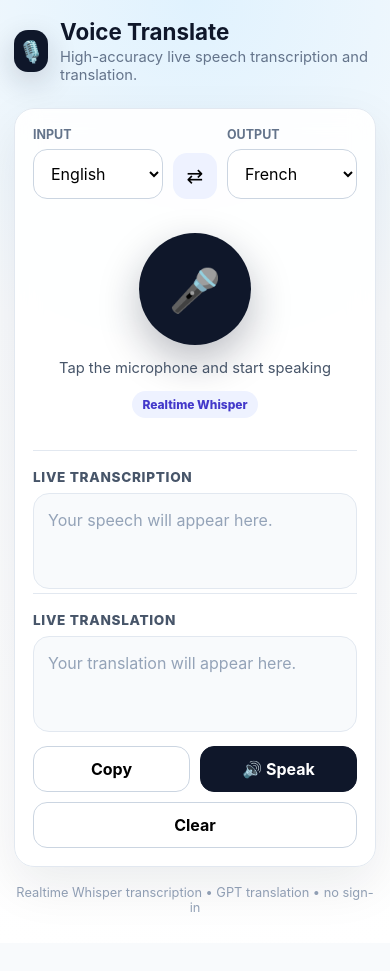
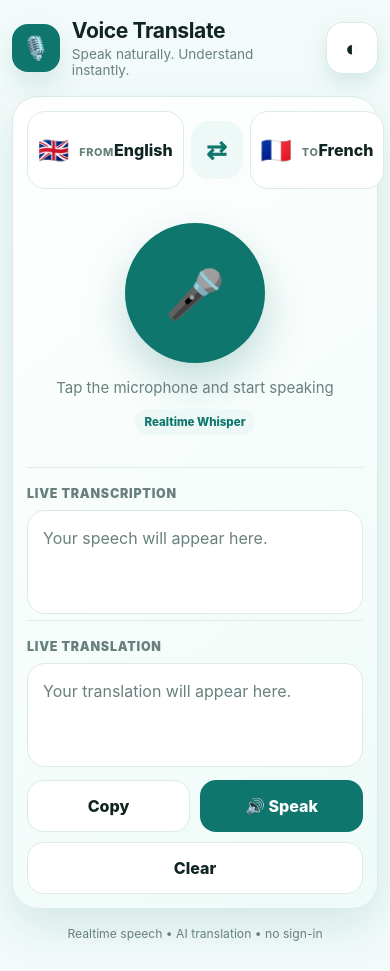
Before and after one commit to Biswa-MetaInsights/voice-translate-pwa, a website built with Vite: page index.html in a window 390 px wide. Before the commit the page ends 943 px from the top, so only its background shows below. Built offline with nearby package versions, Linux system fonts and the light colour scheme.

Commit message:
Redesign mobile language and theme experience

```diff
--- a/index.html
+++ b/index.html
@@ -1,91 +1,88 @@
 <!doctype html>
-<html lang="en">
+<html lang="en" data-theme="calm">
 <head>
   <meta charset="UTF-8" />
   <meta name="viewport" content="width=device-width, initial-scale=1.0, viewport-fit=cover" />
-  <meta name="theme-color" content="#0f172a" />
+  <meta name="theme-color" content="#f3fbfa" />
   <meta name="apple-mobile-web-app-capable" content="yes" />
   <meta name="apple-mobile-web-app-status-bar-style" content="default" />
   <meta name="apple-mobile-web-app-title" content="Voice Translate" />
   <link rel="manifest" href="/manifest.webmanifest" />
   <title>Voice Translate</title>
   <style>
-    :root{font-family:Inter,ui-sans-serif,system-ui,-apple-system,BlinkMacSystemFont,"Segoe UI",sans-serif;color:#0f172a;background:#f8fafc}
+    :root{
+      font-family:Inter,ui-sans-serif,system-ui,-apple-system,BlinkMacSystemFont,"Segoe UI",sans-serif;
+      --bg:#f3fbfa;--surface:#ffffff;--surface2:#eef8f6;--text:#102522;--muted:#68817d;
+      --line:#dcebe8;--accent:#0f766e;--accent2:#2dd4bf;--accentText:#fff;--shadow:rgba(15,118,110,.14);
+      --micShadow:rgba(15,118,110,.24);--radius:26px;--hero:linear-gradient(145deg,#ffffff 0%,#eefbf8 100%);
+    }
+    html[data-theme="electric"]{--bg:#061017;--surface:#0d1a22;--surface2:#112631;--text:#f7fbff;--muted:#8faab6;--line:#203642;--accent:#00e5ff;--accent2:#b7ff3c;--accentText:#001016;--shadow:rgba(0,229,255,.14);--micShadow:rgba(0,229,255,.32);--hero:linear-gradient(145deg,#0c1820 0%,#07232a 100%)}
+    html[data-theme="sport"]{--bg:#fff7f0;--surface:#ffffff;--surface2:#fff0e6;--text:#26130b;--muted:#886a5b;--line:#f0ddd2;--accent:#f04a23;--accent2:#ffb000;--accentText:#fff;--shadow:rgba(240,74,35,.14);--micShadow:rgba(240,74,35,.28);--radius:18px;--hero:linear-gradient(135deg,#fff 0%,#fff0e3 100%)}
+    html[data-theme="professional"]{--bg:#f3f6fa;--surface:#ffffff;--surface2:#eef2f7;--text:#14213d;--muted:#66758a;--line:#dce3ec;--accent:#1f4b8f;--accent2:#5c7cba;--accentText:#fff;--shadow:rgba(31,75,143,.12);--micShadow:rgba(31,75,143,.24);--radius:16px;--hero:linear-gradient(145deg,#fff 0%,#f2f6fb 100%)}
+    html[data-theme="elegant"]{--bg:#f8f4ed;--surface:#fffdf9;--surface2:#f1ebe1;--text:#251f19;--muted:#7d7164;--line:#e6ddd2;--accent:#7c5b3e;--accent2:#c7a46a;--accentText:#fff;--shadow:rgba(70,51,34,.12);--micShadow:rgba(124,91,62,.24);--radius:30px;--hero:linear-gradient(145deg,#fffdf9 0%,#f3eadc 100%)}
     *{box-sizing:border-box}
-    body{margin:0;min-height:100vh;background:radial-gradient(circle at top,#e0f2fe 0,#f8fafc 38%,#fff 100%)}
-    button,select{font:inherit}
-    .app{max-width:680px;margin:auto;min-height:100vh;padding:24px 18px 36px}
-    .brand{display:flex;align-items:center;gap:12px;margin-bottom:24px}
-    .logo{width:42px;height:42px;border-radius:14px;background:#0f172a;color:#fff;display:grid;place-items:center;font-size:21px;box-shadow:0 10px 30px rgba(15,23,42,.18)}
-    h1{font-size:1.4rem;margin:0}
-    .sub{margin:3px 0 0;color:#64748b;font-size:.92rem}
-    .card{background:rgba(255,255,255,.9);backdrop-filter:blur(12px);border:1px solid #e2e8f0;border-radius:24px;padding:18px;box-shadow:0 18px 50px rgba(15,23,42,.08)}
-    .langs{display:grid;grid-template-columns:1fr 48px 1fr;gap:10px;align-items:end}
-    .label{font-size:.78rem;color:#64748b;margin-bottom:7px;font-weight:700}
-    select{width:100%;padding:13px;border:1px solid #cbd5e1;border-radius:14px;background:#fff}
-    .swap{height:46px;border:0;border-radius:14px;background:#eef2ff;font-size:20px;cursor:pointer}
-    .micWrap{text-align:center;padding:34px 0 28px}
-    .mic{width:112px;height:112px;border-radius:50%;border:0;background:#0f172a;color:#fff;font-size:42px;cursor:pointer;box-shadow:0 16px 40px rgba(15,23,42,.28);transition:.2s}
-    .mic.listening{background:#dc2626;transform:scale(1.04);box-shadow:0 0 0 12px rgba(220,38,38,.12),0 16px 40px rgba(220,38,38,.25);animation:pulse 1.7s infinite}
-    @keyframes pulse{0%,100%{box-shadow:0 0 0 8px rgba(220,38,38,.10),0 16px 40px rgba(220,38,38,.25)}50%{box-shadow:0 0 0 16px rgba(220,38,38,.05),0 16px 40px rgba(220,38,38,.25)}}
-    .status{margin-top:14px;color:#475569;font-size:.92rem;min-height:22px}
-    .liveDot{display:inline-block;width:8px;height:8px;border-radius:50%;background:#dc2626;margin-right:6px;vertical-align:1px}
-    .engine{display:inline-flex;align-items:center;gap:6px;margin-top:10px;padding:6px 10px;border-radius:999px;background:#eef2ff;color:#4338ca;font-size:.75rem;font-weight:800}
-    .panel{border-top:1px solid #e2e8f0;padding-top:18px;margin-top:4px}
-    .sectionTitle{display:flex;justify-content:space-between;align-items:center;font-size:.85rem;font-weight:800;color:#475569;text-transform:uppercase;letter-spacing:.05em}
-    .smallStatus{font-size:.72rem;font-weight:700;text-transform:none;letter-spacing:0;color:#94a3b8}
-    .textBox{min-height:96px;background:#f8fafc;border:1px solid #e2e8f0;border-radius:16px;padding:14px;margin-top:8px;line-height:1.55;color:#0f172a;white-space:pre-wrap}
-    .placeholder{color:#94a3b8}
-    .actions{display:grid;grid-template-columns:repeat(3,1fr);gap:10px;margin-top:14px}
-    .btn{border:1px solid #cbd5e1;background:#fff;border-radius:14px;padding:12px 9px;font-weight:700;cursor:pointer}
-    .btn.primary{background:#0f172a;color:#fff;border-color:#0f172a}
-    .btn:disabled{opacity:.45;cursor:not-allowed}
-    .hint{text-align:center;color:#94a3b8;font-size:.8rem;margin-top:18px}
-    @media(max-width:520px){.app{padding:18px 14px 28px}.card{border-radius:20px}.langs{grid-template-columns:1fr 44px 1fr}.actions{grid-template-columns:1fr 1fr}.btn:last-child{grid-column:1/-1}}
+    body{margin:0;min-height:100vh;background:var(--bg);color:var(--text);transition:background .2s,color .2s}
+    button,input{font:inherit}
+    button{-webkit-tap-highlight-color:transparent}
+    .app{max-width:720px;margin:auto;min-height:100vh;padding:max(18px,env(safe-area-inset-top)) 16px max(30px,env(safe-area-inset-bottom))}
+    .topbar{display:flex;align-items:center;justify-content:space-between;gap:12px;margin-bottom:18px}
+    .brand{display:flex;align-items:center;gap:12px}
+    .logo{width:48px;height:48px;border-radius:16px;background:var(--accent);color:var(--accentText);display:grid;place-items:center;font-size:23px;box-shadow:0 12px 28px var(--shadow)}
+    h1{font-size:1.32rem;margin:0;letter-spacing:-.02em}
+    .sub{margin:3px 0 0;color:var(--muted);font-size:.85rem}
+    .themeBtn{min-width:52px;height:52px;border:1px solid var(--line);border-radius:17px;background:var(--surface);color:var(--text);font-size:22px;box-shadow:0 8px 20px var(--shadow)}
+    .card{background:var(--hero);border:1px solid var(--line);border-radius:var(--radius);padding:18px;box-shadow:0 18px 46px var(--shadow)}
+    .languageRow{display:grid;grid-template-columns:1fr 58px 1fr;gap:10px;align-items:center}
+    .langBtn{min-height:74px;text-align:left;border:1px solid var(--line);border-radius:18px;background:var(--surface);color:var(--text);padding:11px 13px;display:flex;align-items:center;gap:10px}
+    .flag{font-size:25px;line-height:1}.langMeta{min-width:0}.langLabel{font-size:.68rem;color:var(--muted);font-weight:800;letter-spacing:.06em}.langName{margin-top:3px;font-size:1rem;font-weight:850;white-space:nowrap;overflow:hidden;text-overflow:ellipsis}
+    .swap{width:58px;height:58px;border:0;border-radius:18px;background:var(--surface2);color:var(--accent);font-size:25px;font-weight:900}
+    .micWrap{text-align:center;padding:34px 0 26px}
+    .mic{width:132px;height:132px;border-radius:50%;border:0;background:var(--accent);color:var(--accentText);font-size:48px;box-shadow:0 18px 42px var(--micShadow);transition:.2s}
+    .mic:active{transform:scale(.96)}
+    .mic.listening{background:#e53935;animation:pulse 1.65s infinite}
+    @keyframes pulse{0%,100%{box-shadow:0 0 0 8px rgba(229,57,53,.10),0 18px 42px rgba(229,57,53,.24)}50%{box-shadow:0 0 0 18px rgba(229,57,53,.04),0 18px 42px rgba(229,57,53,.24)}}
+    .status{margin-top:15px;color:var(--muted);font-size:.94rem;min-height:22px}
+    .liveDot{display:inline-block;width:8px;height:8px;border-radius:50%;background:#e53935;margin-right:6px}
+    .engine{display:inline-flex;margin-top:9px;padding:6px 10px;border-radius:999px;background:var(--surface2);color:var(--accent);font-size:.72rem;font-weight:850}
+    .panel{border-top:1px solid var(--line);padding-top:18px;margin-top:6px}
+    .sectionTitle{display:flex;justify-content:space-between;align-items:center;color:var(--muted);font-size:.78rem;font-weight:900;letter-spacing:.06em;text-transform:uppercase}
+    .smallStatus{text-transform:none;letter-spacing:0;font-size:.72rem}
+    .textBox{min-height:104px;background:var(--surface);border:1px solid var(--line);border-radius:18px;padding:15px;margin-top:9px;line-height:1.55;color:var(--text);white-space:pre-wrap}
+    .placeholder{color:var(--muted)}
+    .actions{display:grid;grid-template-columns:repeat(3,1fr);gap:10px;margin-top:13px}
+    .btn{min-height:52px;border:1px solid var(--line);background:var(--surface);color:var(--text);border-radius:16px;font-weight:850}
+    .btn.primary{background:var(--accent);color:var(--accentText);border-color:transparent}
+    .hint{text-align:center;color:var(--muted);font-size:.76rem;margin-top:17px}
+    .sheetBackdrop{position:fixed;inset:0;background:rgba(0,0,0,.35);display:none;align-items:flex-end;z-index:30}
+    .sheetBackdrop.open{display:flex}
+    .sheet{width:100%;max-width:720px;margin:0 auto;background:var(--bg);color:var(--text);border-radius:28px 28px 0 0;padding:14px 14px max(22px,env(safe-area-inset-bottom));max-height:88vh;overflow:auto;box-shadow:0 -20px 50px rgba(0,0,0,.18)}
+    .sheetHandle{width:44px;height:5px;border-radius:10px;background:var(--line);margin:0 auto 14px}
+    .sheetHead{display:flex;align-items:center;justify-content:space-between;gap:10px}.sheetHead h2{font-size:1.15rem;margin:0}.closeBtn{width:46px;height:46px;border:0;border-radius:15px;background:var(--surface2);color:var(--text);font-size:22px}
+    .search{width:100%;height:52px;border:1px solid var(--line);border-radius:16px;background:var(--surface);color:var(--text);padding:0 15px;margin:14px 0;font-size:16px;outline:none}
+    .groupTitle{margin:17px 2px 8px;color:var(--muted);font-size:.74rem;font-weight:900;text-transform:uppercase;letter-spacing:.07em}
+    .langList{display:grid;gap:8px}
+    .langItem{display:grid;grid-template-columns:42px 1fr 48px;align-items:center;gap:8px;min-height:58px;border:1px solid var(--line);border-radius:16px;background:var(--surface);padding:6px 7px 6px 12px}
+    .langItemMain{border:0;background:transparent;color:var(--text);text-align:left;font-weight:820;padding:10px 0}
+    .starBtn{width:44px;height:44px;border:0;border-radius:13px;background:var(--surface2);color:var(--muted);font-size:20px}.starBtn.active{color:#e0a400}
+    .themeGrid{display:grid;grid-template-columns:1fr 1fr;gap:10px;margin-top:14px}.themeChoice{min-height:76px;border:1px solid var(--line);border-radius:18px;background:var(--surface);color:var(--text);padding:12px;text-align:left;font-weight:900}.themeChoice small{display:block;color:var(--muted);font-weight:600;margin-top:4px}.themeChoice.active{outline:3px solid var(--accent)}
+    @media(max-width:520px){.app{padding-left:12px;padding-right:12px}.card{padding:14px}.languageRow{grid-template-columns:1fr 52px 1fr;gap:7px}.langBtn{min-height:78px;padding:10px}.swap{width:52px;height:58px}.mic{width:140px;height:140px}.actions{grid-template-columns:1fr 1fr}.btn:last-child{grid-column:1/-1}.themeGrid{grid-template-columns:1fr}}
   </style>
 </head>
 <body>
   <main class="app">
-    <div class="brand">
-      <div class="logo">🎙️</div>
-      <div>
-        <h1>Voice Translate</h1>
-        <p class="sub">High-accuracy live speech transcription and translation.</p>
-      </div>
+    <div class="topbar">
+      <div class="brand"><div class="logo">🎙️</div><div><h1>Voice Translate</h1><p class="sub">Speak naturally. Understand instantly.</p></div></div>
+      <button class="themeBtn" id="themeBtn" aria-label="Choose theme">◐</button>
     </div>
 
     <section class="card">
-      <div class="langs">
-        <div>
-          <div class="label">INPUT</div>
-          <select id="inputLang">
-            <option value="en-US">English</option>
-            <option value="nl-NL">Dutch</option>
-            <option value="fr-FR">French</option>
-            <option value="de-DE">German</option>
-            <option value="es-ES">Spanish</option>
-            <option value="it-IT">Italian</option>
-            <option value="hi-IN">Hindi</option>
-            <option value="ml-IN">Malayalam</option>
-            <option value="ta-IN">Tamil</option>
-          </select>
-        </div>
+      <div class="languageRow">
+        <button class="langBtn" id="inputPicker"><span class="flag" id="inputFlag">🇬🇧</span><span class="langMeta"><span class="langLabel">FROM</span><span class="langName" id="inputName">English</span></span></button>
         <button class="swap" id="swap" aria-label="Swap languages">⇄</button>
-        <div>
-          <div class="label">OUTPUT</div>
-          <select id="outputLang">
-            <option value="fr-FR">French</option>
-            <option value="en-US">English</option>
-            <option value="nl-NL">Dutch</option>
-            <option value="de-DE">German</option>
-            <option value="es-ES">Spanish</option>
-            <option value="it-IT">Italian</option>
-            <option value="hi-IN">Hindi</option>
-            <option value="ml-IN">Malayalam</option>
-            <option value="ta-IN">Tamil</option>
-          </select>
-        </div>
+        <button class="langBtn" id="outputPicker"><span class="flag" id="outputFlag">🇫🇷</span><span class="langMeta"><span class="langLabel">TO</span><span class="langName" id="outputName">French</span></span></button>
       </div>
+      <input type="hidden" id="inputLang" value="en-US" />
+      <input type="hidden" id="outputLang" value="fr-FR" />
 
       <div class="micWrap">
         <button class="mic" id="mic" aria-label="Start listening">🎤</button>
@@ -93,30 +90,14 @@
         <div class="engine" id="engineBadge">Realtime Whisper</div>
       </div>
 
-      <div class="panel">
-        <div class="sectionTitle">
-          <span>Live transcription</span>
-          <span class="smallStatus" id="speechState"></span>
-        </div>
-        <div class="textBox placeholder" id="transcript">Your speech will appear here.</div>
-      </div>
+      <div class="panel"><div class="sectionTitle"><span>Live transcription</span><span class="smallStatus" id="speechState"></span></div><div class="textBox placeholder" id="transcript">Your speech will appear here.</div></div>
+      <div class="panel"><div class="sectionTitle"><span>Live translation</span><span class="smallStatus" id="translationState"></span></div><div class="textBox placeholder" id="translation">Your translation will appear here.</div><div class="actions"><button class="btn" id="copy">Copy</button><button class="btn primary" id="speak">🔊 Speak</button><button class="btn" id="clear">Clear</button></div></div>
+    </section>
+    <div class="hint">Realtime speech • AI translation • no sign-in</div>
+  </main>
 
-      <div class="panel">
-        <div class="sectionTitle">
-          <span>Live translation</span>
-          <span class="smallStatus" id="translationState"></span>
-        </div>
-        <div class="textBox placeholder" id="translation">Your translation will appear here.</div>
-        <div class="actions">
-          <button class="btn" id="copy">Copy</button>
-          <button class="btn primary" id="speak">🔊 Speak</button>
-          <button class="btn" id="clear">Clear</button>
-        </div>
-      </div>
-    </section>
-
-    <div class="hint">Realtime Whisper transcription • GPT translation • no sign-in</div>
-  </main>
+  <div class="sheetBackdrop" id="languageSheet" aria-hidden="true"><div class="sheet"><div class="sheetHandle"></div><div class="sheetHead"><h2 id="sheetTitle">Choose language</h2><button class="closeBtn" data-close="languageSheet">×</button></div><input class="search" id="languageSearch" type="search" placeholder="Search languages…" autocomplete="off"/><div id="languageResults"></div></div></div>
+  <div class="sheetBackdrop" id="themeSheet" aria-hidden="true"><div class="sheet"><div class="sheetHandle"></div><div class="sheetHead"><h2>Choose your look</h2><button class="closeBtn" data-close="themeSheet">×</button></div><div class="themeGrid" id="themeGrid"></div></div></div>
 
   <script type="module" src="/src/main.js"></script>
 </body>
```
